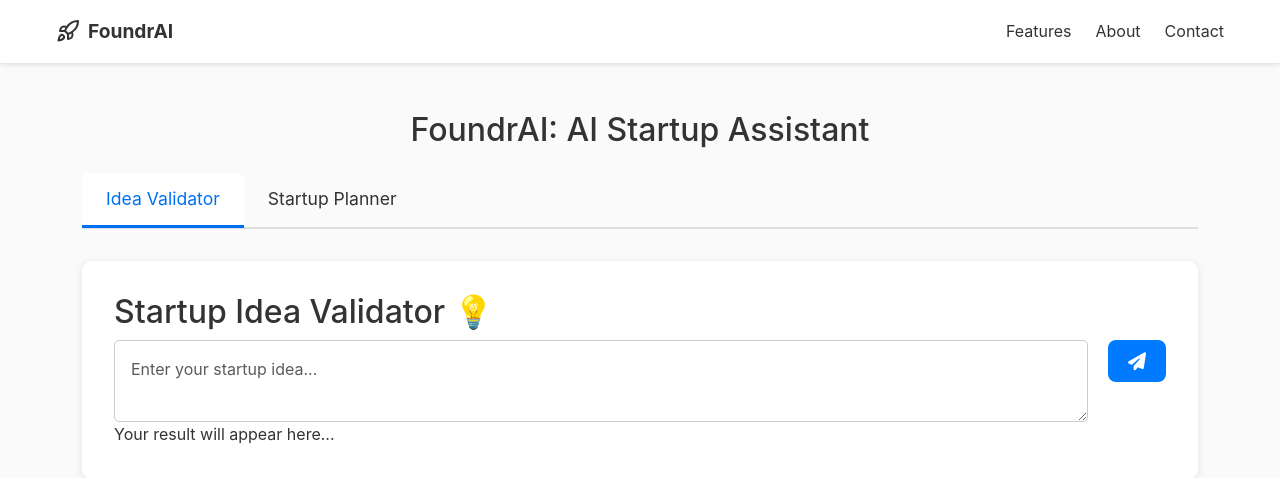
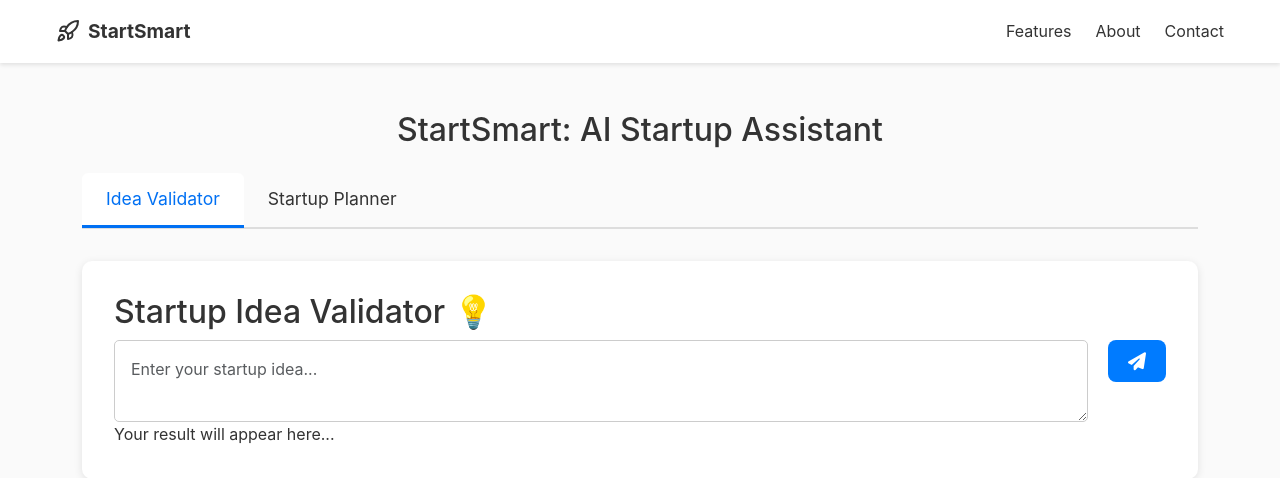
Before and after one commit to FawazKhan1011/Cyber-Cypher-4.0, a Flask app: page /promt in a window 1280 px wide. Shown: the top 478 px of the page. Run offline with Flask 3, Linux system fonts and the light colour scheme.

Commit message:
name change to StartSmart

```diff
--- a/templates/index.html
+++ b/templates/index.html
@@ -3,7 +3,7 @@
 <head>
     <meta charset="UTF-8">
     <meta name="viewport" content="width=device-width, initial-scale=1.0">
-    <title>FoundrAI - AI-Powered Startup Navigator</title>
+    <title>StartSmart - AI-Powered Startup Navigator</title>
     <link rel="stylesheet" href="{{ url_for('static', filename='styles.css') }}">
 </head>
 <body>
@@ -11,7 +11,7 @@
         <nav>
             <div class="logo">
                 <svg xmlns="http://www.w3.org/2000/svg" width="24" height="24" viewBox="0 0 24 24" fill="none" stroke="currentColor" stroke-width="2" stroke-linecap="round" stroke-linejoin="round" class="icon"><path d="M4.5 16.5c-1.5 1.26-2 5-2 5s3.74-.5 5-2c.71-.84.7-2.13-.09-2.91a2.18 2.18 0 0 0-2.91-.09z"></path><path d="m12 15-3-3a22 22 0 0 1 2-3.95A12.88 12.88 0 0 1 22 2c0 2.72-.78 7.5-6 11a22.35 22.35 0 0 1-4 2z"></path><path d="M9 12H4s.55-3.03 2-4c1.62-1.08 5 0 5 0"></path><path d="M12 15v5s3.03-.55 4-2c1.08-1.62 0-5 0-5"></path></svg>
-                <span>FoundrAI</span>
+                <span>StartSmart</span>
             </div>
             <ul>
                 <li><a href="#features">Features</a></li>
@@ -60,7 +60,7 @@
     </main>
 
     <footer>
-        <p>&copy; 2024 FoundrAI. All rights reserved.</p>
+        <p>&copy; 2024 StartSmart. All rights reserved.</p>
         <nav>
             <a href="#">Terms of Service</a>
             <a href="#">Privacy</a>
--- a/templates/promt.html
+++ b/templates/promt.html
@@ -3,7 +3,7 @@
 <head>
     <meta charset="UTF-8">
     <meta name="viewport" content="width=device-width, initial-scale=1.0">
-    <title>FoundrAI - AI Startup Assistant</title>
+    <title>StartSmart - AI Startup Assistant</title>
     <link rel="stylesheet" href="https://cdn.jsdelivr.net/npm/bootstrap@5.3.0/dist/css/bootstrap.min.css">
     <link rel="stylesheet" href="https://cdnjs.cloudflare.com/ajax/libs/font-awesome/6.4.2/css/all.min.css">
 
@@ -14,7 +14,7 @@
         <nav>
             <div class="logo">
                 <svg xmlns="http://www.w3.org/2000/svg" width="24" height="24" viewBox="0 0 24 24" fill="none" stroke="currentColor" stroke-width="2" stroke-linecap="round" stroke-linejoin="round" class="icon"><path d="M4.5 16.5c-1.5 1.26-2 5-2 5s3.74-.5 5-2c.71-.84.7-2.13-.09-2.91a2.18 2.18 0 0 0-2.91-.09z"></path><path d="m12 15-3-3a22 22 0 0 1 2-3.95A12.88 12.88 0 0 1 22 2c0 2.72-.78 7.5-6 11a22.35 22.35 0 0 1-4 2z"></path><path d="M9 12H4s.55-3.03 2-4c1.62-1.08 5 0 5 0"></path><path d="M12 15v5s3.03-.55 4-2c1.08-1.62 0-5 0-5"></path></svg>
-                <span>FoundrAI</span>
+                <span>StartSmart</span>
             </div>
             <ul>
                 <li><a href="#features">Features</a></li>
@@ -25,7 +25,7 @@
     </header>
 <div class="container mt-5">
 
-    <h2 class="text-center">FoundrAI: AI Startup Assistant</h2>
+    <h2 class="text-center">StartSmart: AI Startup Assistant</h2>
 
     <!-- Navigation Tabs -->
     <ul class="nav nav-tabs mt-4">
```
